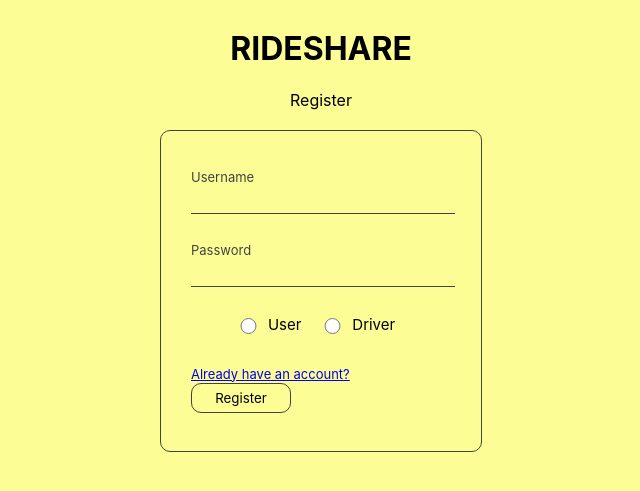
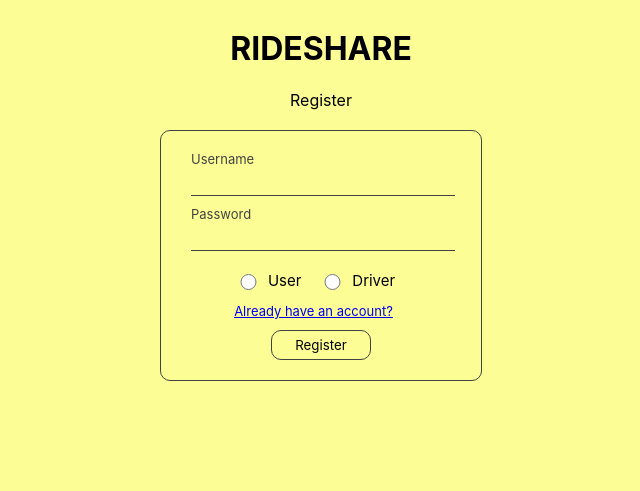
Before and after one commit to PrithwishNag/Bits-C2-Assignment3, a Django app: page /register in a window 1280 px wide. Shown: the top 491 px of the page, without its empty margins (319-959 px from the left). Run offline with Django 4.2, Linux system fonts and the light colour scheme.

Commit message:
Refactored authentication page

```diff
--- a/rideshare/urls.py
+++ b/rideshare/urls.py
@@ -15,9 +15,10 @@ Including another URLconf
     2. Add a URL to urlpatterns:  path('blog/', include('blog.urls'))
 """
 from django.urls import path
-from authentication import views
+from authentication import views as auth_view
 
 urlpatterns = [
-    path('', views.login),
-    path('register', views.register),
+    path('', auth_view.login),
+    path('register', auth_view.register),
+    path('dashboard', auth_view.register),
 ]
--- a/static/loginPage.css
+++ b/static/css/authentication.css
@@ -10,14 +10,16 @@ body {
   justify-content: space-evenly;
 }
 
-.login-container {
+#login-container {
   display: flex;
   flex-direction: column;
   align-items: center;
-  justify-content: space-evenly;
-  height: 275px;
+  justify-content: center;
+  width: 260px;
   padding-left: 30px;
   padding-right: 30px;
+  padding-top: 20px;
+  padding-bottom: 20px;
   border: 1px solid rgb(66, 66, 66);
   border-radius: 10px;
 }
@@ -53,14 +55,36 @@ button:hover {
   color: rgb(66, 66, 66);
 }
 
-#registerLink {
+#switchLink {
   font-size: 13px;
+}
+
+.radio-container {
+  display: flex;
+  flex-direction: row;
+  justify-content: center;
+  margin-right: 20px;
+}
+
+.width-spacer {
+  width: 50px;
+}
+
+label {
+  font-size: 15px;
+}
+
+.instructions {
+  display: none;
+  font-size: 12px;
+  width: 93%;
+  overflow: hidden;
 }
 
 .alert {
   display: flex;
   flex-direction: row;
-  width: 300px;
+  width: 320px;
   height: 40px;
   border-radius: 7px;
   margin-bottom:10px;
--- a/static/registerPage.css
+++ /dev/null
@@ -1,107 +0,0 @@
-body {
-  font-family: "inter";
-  background-color: #fdfd96;
-}
-
-.container {
-  display: flex;
-  flex-direction: column;
-  align-items: center;
-  justify-content: space-evenly;
-}
-
-.login-container {
-  display: flex;
-  flex-direction: column;
-  align-items: center;
-  justify-content: space-evenly;
-  width: 260px;
-  height: 300px;
-  padding-left: 30px;
-  padding-right: 30px;
-  padding-top: 10px;
-  padding-bottom: 10px;
-  border: 1px solid rgb(66, 66, 66);
-  border-radius: 10px;
-}
-
-input {
-  font-family: "inter";
-  width: 100%;
-  outline: none;
-  border: none;
-  border-bottom: 1px solid rgb(66, 66, 66);
-  background-color: inherit;
-  font-size: 18px;
-}
-
-button {
-  font-family: "inter";
-  width: 100px;
-  height: 30px;
-  padding: 0;
-  border: 1px solid rgb(66, 66, 66);
-  border-radius: 10px;
-  background: none;
-}
-
-button:hover {
-  background-color: rgb(66, 66, 66);
-  color: white;
-}
-
-.key {
-  font-size: 13px;
-  margin-bottom: 5px;
-  color: rgb(66, 66, 66);
-}
-
-#loginLink {
-  font-size: 13px;
-}
-
-.radio-container {
-  display: flex;
-  flex-direction: row;
-  justify-content: center;
-  margin-right: 20px;
-}
-
-.width-spacer {
-  width: 50px;
-}
-
-label {
-  font-size: 15px;
-}
-
-.instructions {
-  display: none;
-  font-size: 12px;
-  width: 93%;
-  overflow: hidden;
-}
-
-.alert {
-  display: flex;
-  flex-direction: row;
-  width: 320px;
-  height: 40px;
-  border-radius: 7px;
-  margin-bottom:10px;
-}
-
-.alert-inner {
-  font-size: 13px;
-  justify-content: center;
-  align-items: center;
-  margin: auto;
-}
-
-.error-alert {
-  background-color: #FF6961;
-}
-
-.success-alert {
-  background-color: #77DD77;
-}
--- a/templates/registerPage.html
+++ b/templates/registerPage.html
@@ -1,80 +1,60 @@
 {% load static %}
 <!DOCTYPE html>
 <html>
+
 <head>
-    <link rel="stylesheet" href="{% static 'registerPage.css' %}"/>
+  <link rel="stylesheet" href="{% static 'css/authentication.css' %}" />
 </head>
+
 <body class="container">
   <h1>RIDESHARE</h1>
-    <div style="margin-bottom:20px">Register</div>
+  <div style="margin-bottom: 20px">Register</div>
   {% for message in messages %}
   {% if message.tags %}
   <div class="alert {{message.tags}}-alert">
     <div class="alert-inner">{{ message }}</div>
-        <button
-          style="width:20px; height: 20px; align-self: center; margin-right: 10px;"
-          onclick="closeParent(this)">
+    <button style="width:20px; height: 20px; align-self: center; margin-right: 10px;" onclick="closeParent(this)">
       &times
     </button>
   </div>
   {% endif %}
   {% endfor %}
-    <form class="login-container" action="" method="POST">
+  <form id="login-container" action="" method="POST">
     {% csrf_token %}
     <div>
       <div class="key">Username</div>
       <div>
-          <input
-            name="username"
-            type="text"
-            required
-          ></input>
+        <input name="username" type="text" required></input>
       </div>
     </div>
     <div>
       <div class="key">Password</div>
       <div>
-          <input
-            onfocus="instructions(1)"
-            onblur="instructions(0)"
-            id="password"
-            name="password"
-            type="password"
-            required
-          ></input>
+        <input onfocus="instructions(1)" onblur="instructions(0)" id="password" name="password" type="password"
+          required></input>
       </div>
     </div>
-      <ul
-        class="instructions"
-      >
+    <div>
+      <ul class="instructions">
         <li>Minimum eight characters</li>
         <li>Atleast one letter</li>
         <li>Atleast one number</li>
         <li>Atleast one special character</li>
       </ul>
+    </div>
     <div class="radio-container">
-        <input
-          type="radio"
-          id="user"
-          name="type"
-          value="user"
-          required
-          />
+      <input type="radio" id="user" name="type" value="user" required />
       <label for="user">User</label>
       <div class="width-spacer"></div>
-        <input
-          type="radio"
-          id="driver"
-          name="type"
-          value="driver"
-          required
-          />
+      <input type="radio" id="driver" name="type" value="driver" required />
       <label for="driver">Driver</label>
     </div>
     <div>
-        <a href="/" id="loginLink" style="margin-right:15px">
+      <a href="/" id="switchLink" style="margin-right:15px">
         Already have an account?
       </a>
+    </div>
+    <div>
       <button type="submit">
         Register
       </button>
@@ -83,7 +63,7 @@
   <script>
     function instructions(show) {
       var e = document.getElementsByClassName('instructions')[0];
-        if(show == 0) {
+      if (show == 0) {
         e.style.display = 'none';
       } else {
         e.style.display = 'block';
@@ -93,6 +73,13 @@
     function closeParent(e) {
       e.parentElement.style.display = 'none';
     }
+
+    var loginContainer = document.getElementById('login-container');
+    var loginContainerChildren = loginContainer.children;
+    for (var i = 2; i < loginContainerChildren.length; i++) {
+      loginContainerChildren[i].style.marginTop = "10px";
+    };
   </script>
 </body>
+
 </html>
```
Also changed, not shown: templates/loginPage.html (+18 -15 lines), static/fonts/inter/Inter-Regular.ttf (added). Lines whose indentation alone changed are shown as unchanged.
